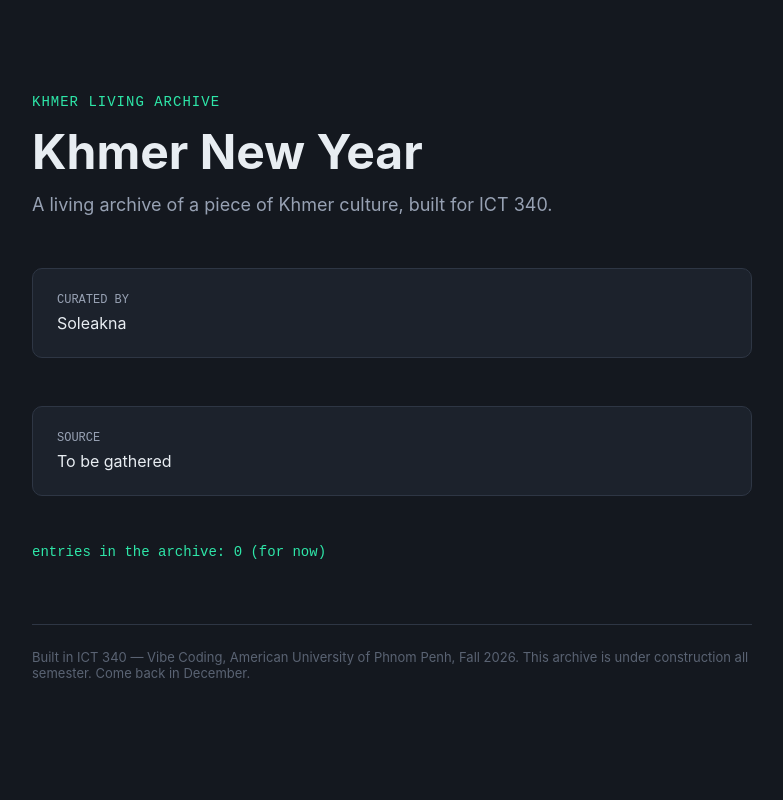
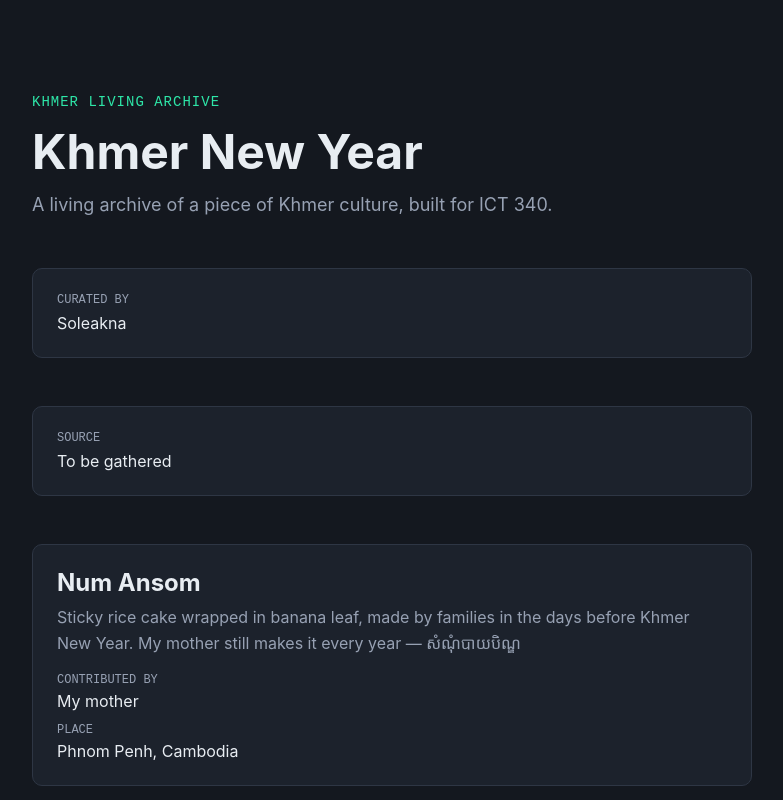
Before and after one commit to Soleakna/Khmer_NewYear, a Next.js app: page / in a window 1280 px wide. Shown: the top 800 px of the page, without its empty margins (248-1031 px from the left). Built offline with nearby package versions, Linux system fonts and the light colour scheme.

Commit message:
first component: EntryCard

```diff
--- a/app/page.js
+++ b/app/page.js
@@ -1,4 +1,5 @@
 import collection from "../collection.config.js";
+import EntryCard from "../components/EntryCard";
 
 const styles = {
   wrap: {
@@ -57,6 +58,23 @@ const styles = {
 };
 
 export default function Home() {
+  const entries = [
+    {
+      title: "Num Ansom",
+      description:
+        "Sticky rice cake wrapped in banana leaf, made by families in the days before Khmer New Year. My mother still makes it every year — សំណុំបាយបិណ្ឌ",
+      contributor: "My mother",
+      place: "Phnom Penh, Cambodia",
+    },
+    {
+      title: "Khor",
+      description:
+        "A slow-braised Cambodian dish, often pork or fish cooked with palm sugar and fish sauce until dark and tender, served during Khmer New Year gatherings.",
+      contributor: "My grandmother",
+      place: "A village pagoda in Kratie",
+    },
+  ];
+
   return (
     <main style={styles.wrap}>
       <p style={styles.kicker}>KHMER LIVING ARCHIVE</p>
@@ -72,7 +90,11 @@ export default function Home() {
         <p style={styles.cardValue}>{collection.source}</p>
       </div>
 
-      <p style={styles.count}>entries in the archive: 0 (for now)</p>
+      {entries.map((entry) => (
+        <EntryCard key={entry.title} entry={entry} />
+      ))}
+
+      <p style={styles.count}>entries in the archive: {entries.length} (for now)</p>
 
       <footer style={styles.footer}>
         Built in ICT 340 — Vibe Coding, American University of Phnom Penh, Fall
--- /dev/null
+++ b/components/EntryCard.js
@@ -0,0 +1,48 @@
+// Expects an "entry" prop shaped { title, description, contributor, place },
+// all four strings. Missing fields render silently as blanks, so callers must pass all four.
+const styles = {
+  card: {
+    marginTop: 48,
+    padding: 24,
+    backgroundColor: "#1C222C",
+    border: "1px solid #2E3644",
+    borderRadius: 10,
+  },
+  title: {
+    fontSize: 24,
+    fontWeight: 700,
+    margin: "0 0 8px",
+    lineHeight: 1.2,
+  },
+  description: {
+    fontSize: 16,
+    color: "#97A1B3",
+    lineHeight: 1.6,
+    margin: "0 0 16px",
+  },
+  label: {
+    fontFamily: "'Courier New', monospace",
+    fontSize: 12,
+    color: "#97A1B3",
+    margin: "12px 0 0",
+  },
+  value: {
+    fontSize: 16,
+    margin: "4px 0 0",
+  },
+};
+
+export default function EntryCard({ entry }) {
+  const { title, description, contributor, place } = entry;
+
+  return (
+    <article style={styles.card}>
+      <h2 style={styles.title}>{title}</h2>
+      <p style={styles.description}>{description}</p>
+      <p style={styles.label}>CONTRIBUTED BY</p>
+      <p style={styles.value}>{contributor}</p>
+      <p style={styles.label}>PLACE</p>
+      <p style={styles.value}>{place}</p>
+    </article>
+  );
+}
```
